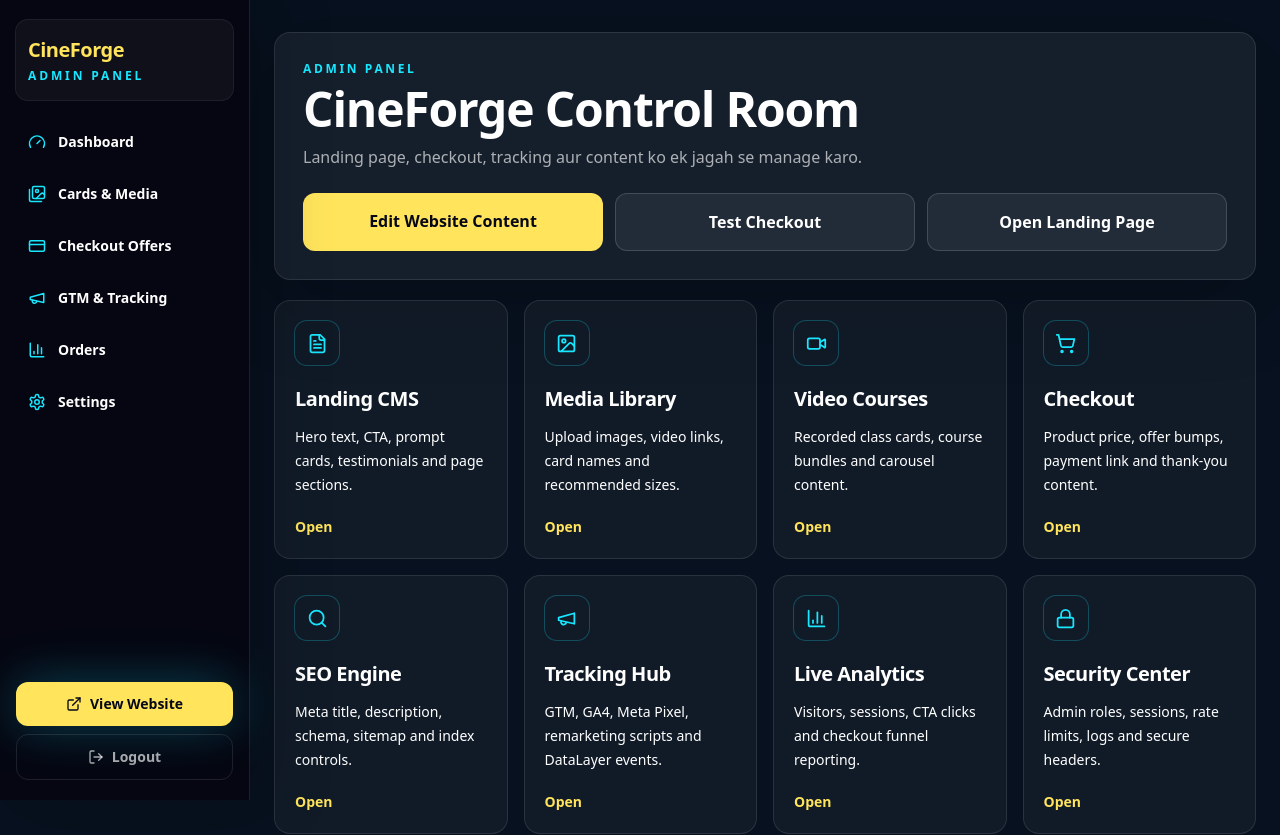
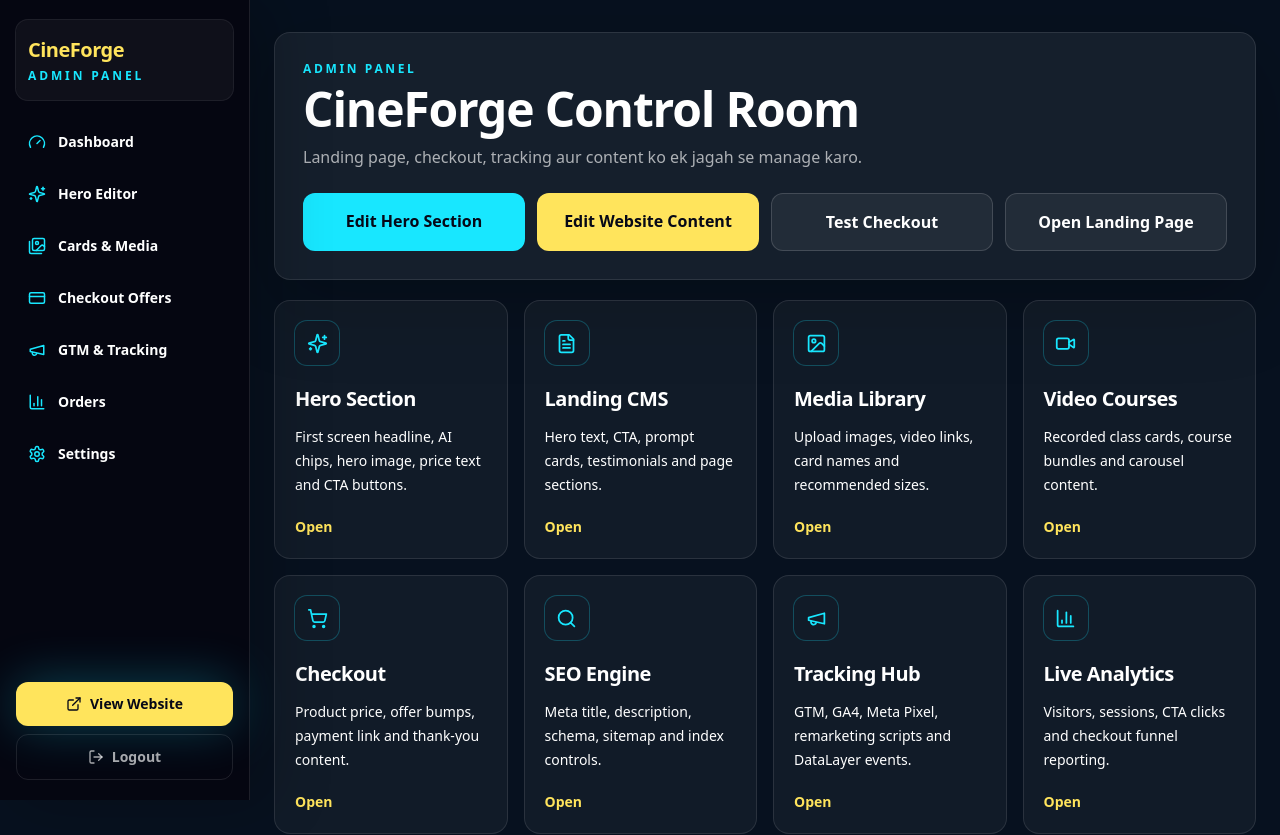
Before and after one commit to tarik-ali2/cineforge-enterprise, a Next.js app in the folder apps/web/: page /admin/dashboard in a window 1280 px wide. Shown: the top 835 px of the page. Built offline with nearby package versions, Linux system fonts and the light colour scheme; no server answers.

Commit message:
Add hero editor shortcuts to admin

```diff
--- a/apps/web/src/app/admin/dashboard/page.tsx
+++ b/apps/web/src/app/admin/dashboard/page.tsx
@@ -1,7 +1,8 @@
 import { AdminNav } from '@/components/AdminNav';
-import { BarChart3, FileText, Image, Lock, Megaphone, Search, Settings, ShoppingCart, Video } from 'lucide-react';
+import { BarChart3, FileText, Image, Lock, Megaphone, Search, Settings, ShoppingCart, Sparkles, Video } from 'lucide-react';
 
 const modules = [
+  { title: 'Hero Section', desc: 'First screen headline, AI chips, hero image, price text and CTA buttons.', icon: Sparkles, href: '/admin/settings#hero' },
   { title: 'Landing CMS', desc: 'Hero text, CTA, prompt cards, testimonials and page sections.', icon: FileText, href: '/admin/content' },
   { title: 'Media Library', desc: 'Upload images, video links, card names and recommended sizes.', icon: Image, href: '/admin/content' },
   { title: 'Video Courses', desc: 'Recorded class cards, course bundles and carousel content.', icon: Video, href: '/admin/content' },
@@ -27,7 +28,10 @@ export default function AdminDashboardPage() {
               Landing page, checkout, tracking aur content ko ek jagah se manage karo.
             </p>
           </div>
-          <div className="mt-6 grid gap-3 sm:grid-cols-3">
+          <div className="mt-6 grid gap-3 sm:grid-cols-2 lg:grid-cols-4">
+            <a href="/admin/settings#hero" className="rounded-xl bg-cyan px-5 py-4 text-center font-black text-ink transition hover:scale-[1.01]">
+              Edit Hero Section
+            </a>
             <a href="/admin/content" className="rounded-xl bg-neon px-5 py-4 text-center font-black text-ink transition hover:scale-[1.01]">
               Edit Website Content
             </a>
--- a/apps/web/src/components/AdminNav.tsx
+++ b/apps/web/src/components/AdminNav.tsx
@@ -1,9 +1,10 @@
 'use client';
 
-import { ArrowLeft, BarChart3, CreditCard, ExternalLink, Gauge, Images, LogOut, Megaphone, Settings } from 'lucide-react';
+import { ArrowLeft, BarChart3, CreditCard, ExternalLink, Gauge, Images, LogOut, Megaphone, Settings, Sparkles } from 'lucide-react';
 
 const navItems = [
   { label: 'Dashboard', href: '/admin/dashboard', icon: Gauge },
+  { label: 'Hero Editor', href: '/admin/settings#hero', icon: Sparkles },
   { label: 'Cards & Media', href: '/admin/content', icon: Images },
   { label: 'Checkout Offers', href: '/admin/settings#checkout', icon: CreditCard },
   { label: 'GTM & Tracking', href: '/admin/settings#tracking', icon: Megaphone },
@@ -56,6 +57,9 @@ export function AdminNav() {
           <a href="/admin/content" className="inline-flex items-center justify-center gap-2 rounded-lg border border-white/15 px-3 py-2 text-sm font-bold text-white/85 transition hover:border-cyan hover:bg-cyan/10 hover:text-cyan">
             <Images size={16} /> Content
           </a>
+          <a href="/admin/settings#hero" className="inline-flex items-center justify-center gap-2 rounded-lg border border-white/15 px-3 py-2 text-sm font-bold text-white/85 transition hover:border-cyan hover:bg-cyan/10 hover:text-cyan">
+            <Sparkles size={16} /> Hero
+          </a>
           <a href="/admin/settings" className="inline-flex items-center justify-center gap-2 rounded-lg border border-white/15 px-3 py-2 text-sm font-bold text-white/85 transition hover:border-cyan hover:bg-cyan/10 hover:text-cyan">
             <Settings size={16} /> Settings
           </a>
```
Also changed, not shown: 19 other files (tests, documents, lock files or other folders).
